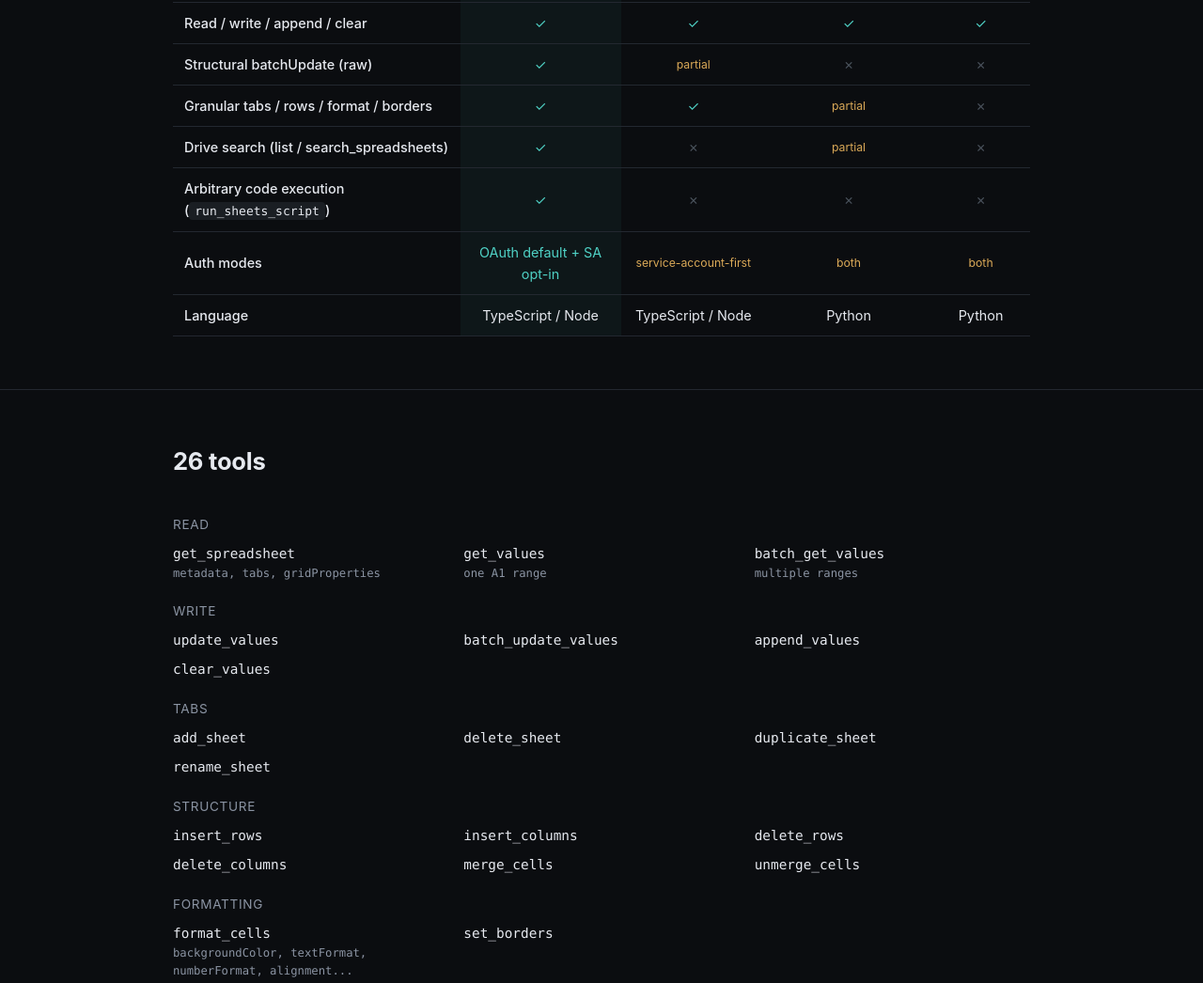
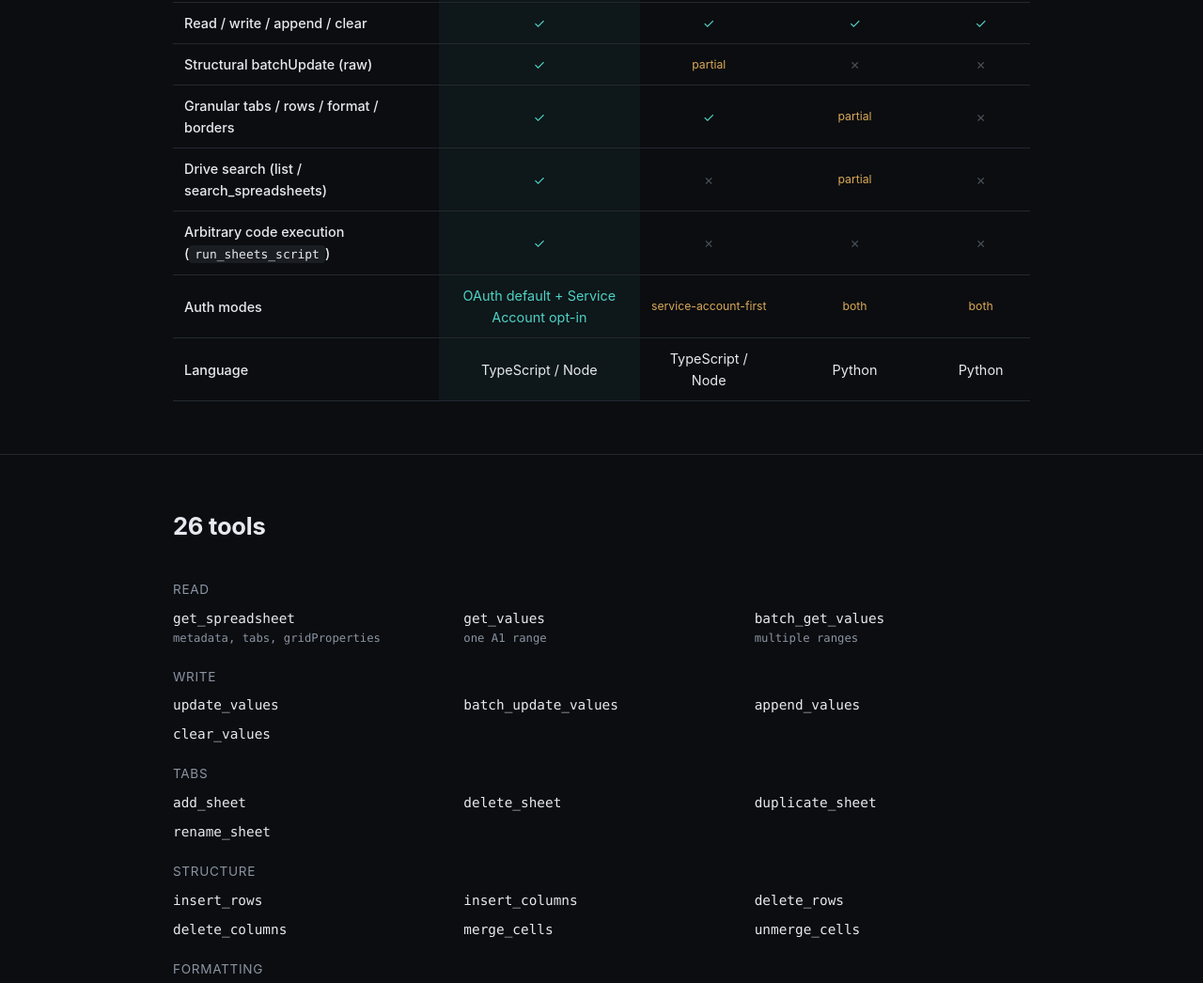
Before and after one commit to moooonad/mcp-google-sheets-full, a website: page docs/index.html in a window 1280 px wide. Shown: the part 1611-2657 px from the top of the page at 94% size. Drawn offline with Linux system fonts and the light colour scheme.

Commit message:
site change

```diff
--- a/docs/index.html
+++ b/docs/index.html
@@ -247,7 +247,7 @@ footer a { margin: 0 10px; }
           </tr>
           <tr>
             <td class="col-name">Auth modes</td>
-            <td class="center ours yes">OAuth default + SA opt-in</td>
+            <td class="center ours yes">OAuth default + Service Account opt-in</td>
             <td class="center partial">service-account-first</td>
             <td class="center partial">both</td>
             <td class="center partial">both</td>
```
